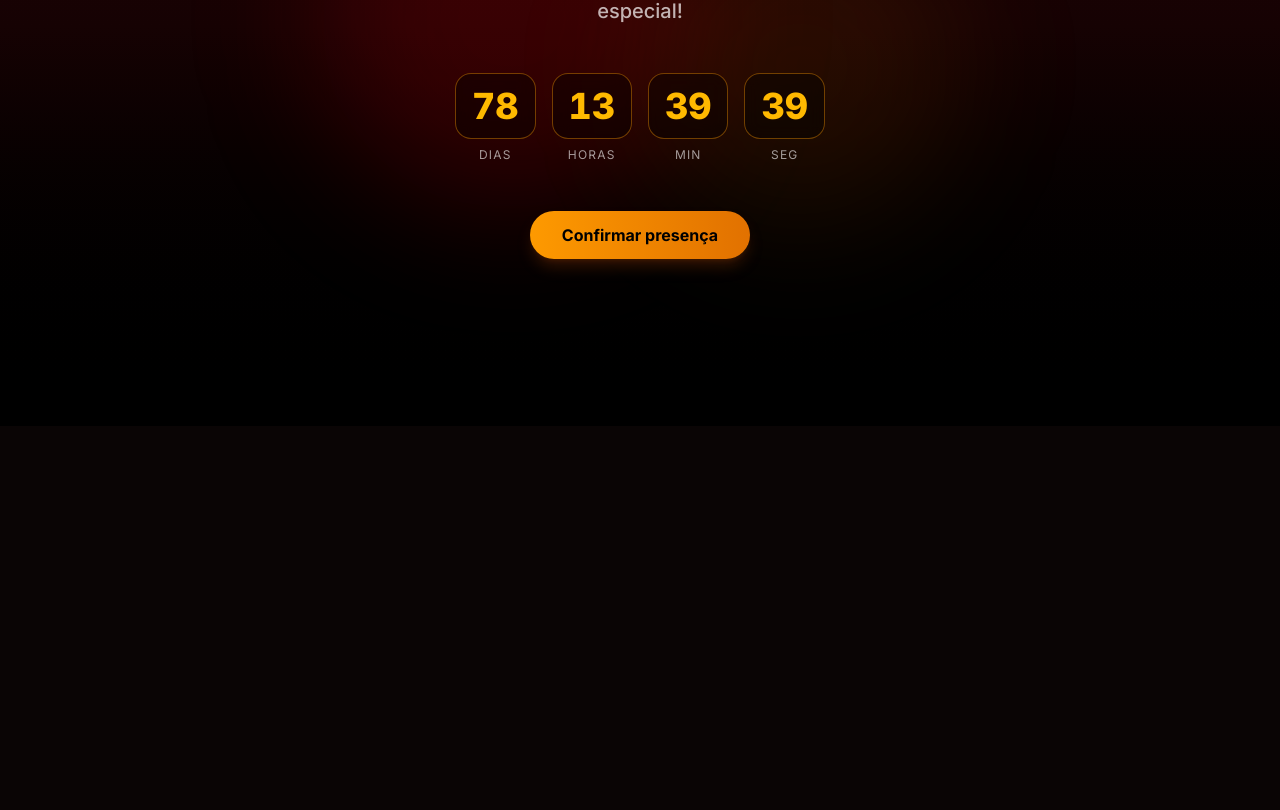
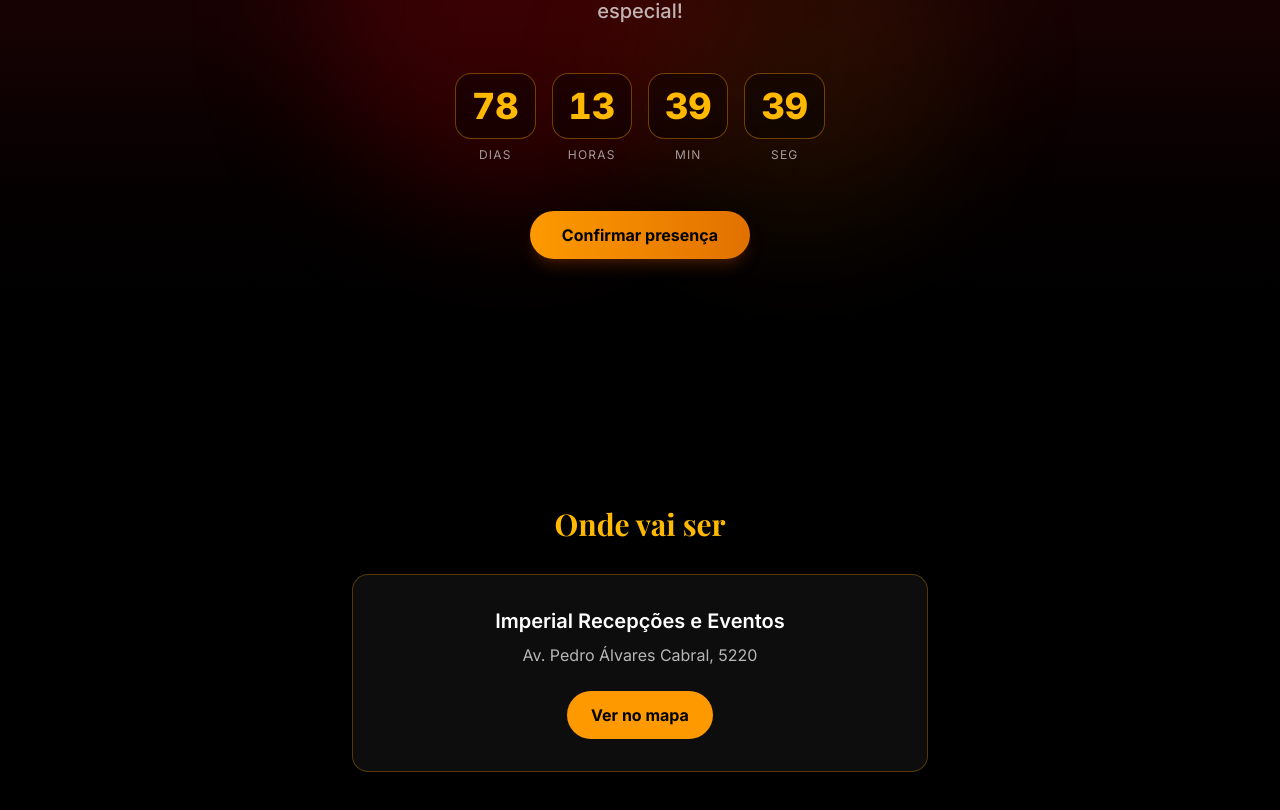
Before and after one commit to CTiagoCosta/cabare-da-lucidea, a React (Vite) app: page / in a window 1280 px wide. Shown: the part 374-1184 px from the top of the page. Before the commit the page ends 800 px from the top, so only its background shows below. Built offline with nearby package versions, Linux system fonts and the light colour scheme; no server answers.

Commit message:
feat: add LocalFesta section with Google Maps link

```diff
--- /dev/null
+++ b/src/components/LocalFesta.jsx
@@ -0,0 +1,25 @@
+import { VENUE_NAME, VENUE_ADDRESS } from '../utils/config'
+
+export default function LocalFesta() {
+  const mapsUrl = `https://www.google.com/maps/search/?api=1&query=${encodeURIComponent(`${VENUE_NAME}, ${VENUE_ADDRESS}`)}`
+
+  return (
+    <section id="local" className="py-20 px-6 bg-black">
+      <div className="max-w-xl mx-auto text-center">
+        <h2 className="font-serif text-3xl font-bold text-amber-400 mb-8">Onde vai ser</h2>
+        <div className="bg-white/5 border border-amber-500/30 rounded-2xl p-8">
+          <p className="text-xl font-semibold text-white mb-2">{VENUE_NAME}</p>
+          <p className="text-white/70 mb-6">{VENUE_ADDRESS}</p>
+          <a
+            href={mapsUrl}
+            target="_blank"
+            rel="noreferrer"
+            className="inline-block bg-amber-500 hover:bg-amber-400 text-black font-bold px-6 py-3 rounded-full transition-all"
+          >
+            Ver no mapa
+          </a>
+        </div>
+      </div>
+    </section>
+  )
+}
--- a/src/pages/Home.jsx
+++ b/src/pages/Home.jsx
@@ -1,9 +1,11 @@
 import Hero from '../components/Hero'
+import LocalFesta from '../components/LocalFesta'
 
 export default function Home() {
   return (
     <main>
       <Hero />
+      <LocalFesta />
     </main>
   )
 }
```
